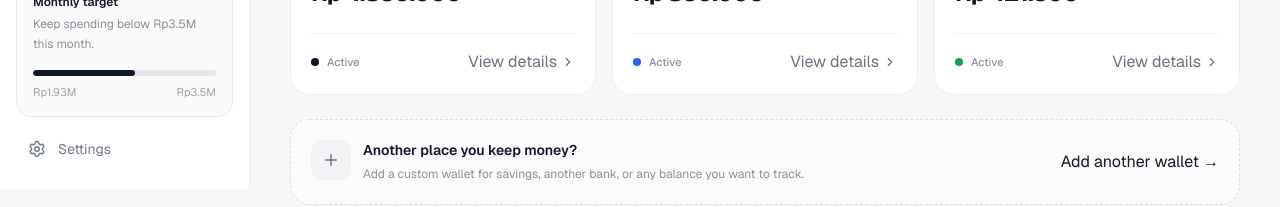
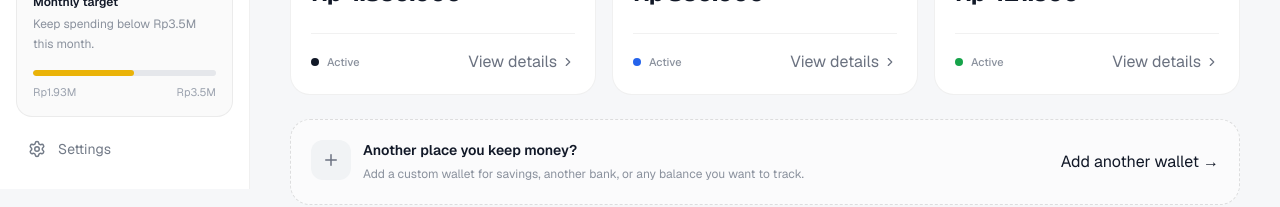
Before and after one commit to arthawansz/kantong, a Next.js app: page /wallets in a window 1280 px wide. Shown: the part 611-818 px from the top of the page. Built offline with nearby package versions, Linux system fonts and the light colour scheme; what @mui/material-nextjs would draw is missing.

Commit message:
Polish monthly target progress states

```diff
--- a/src/app/components/AppSidebar.jsx
+++ b/src/app/components/AppSidebar.jsx
@@ -25,6 +25,16 @@ const navItems = [
 
 export default function AppSidebar({ collapsed, mobileOpen, onCloseMobile }) {
   const pathname = usePathname();
+
+  const monthlySpending = 1930000;
+  const monthlyTarget = 3500000;
+  const monthlyProgress = Math.min((monthlySpending / monthlyTarget) * 100, 100);
+  const monthlyProgressColor =
+    monthlyProgress >= 66
+      ? "#dc2626"
+      : monthlyProgress >= 50
+        ? "#eab308"
+        : "#16a34a";
 
   const navLink = ({ label, href, icon: Icon }) => {
     const active = pathname === href;
@@ -111,7 +121,13 @@ export default function AppSidebar({ collapsed, mobileOpen, onCloseMobile }) {
           <p className="text-xs font-semibold text-[#111827]">Monthly target</p>
           <p className="mt-1 text-xs leading-5 text-[#8a919d]">Keep spending below Rp3.5M this month.</p>
           <div className="mt-4 h-1.5 overflow-hidden rounded-full bg-[#e5e7eb]">
-            <div className="h-full w-[56%] rounded-full bg-[#111827]" />
+            <div
+              className="h-full rounded-full transition-[width,background-color] duration-300 ease-out"
+              style={{
+                width: `${monthlyProgress}%`,
+                backgroundColor: monthlyProgressColor,
+              }}
+            />
           </div>
           <div className="mt-2 flex justify-between text-[11px] text-[#9ca3af]">
             <span>Rp1.93M</span>
```
